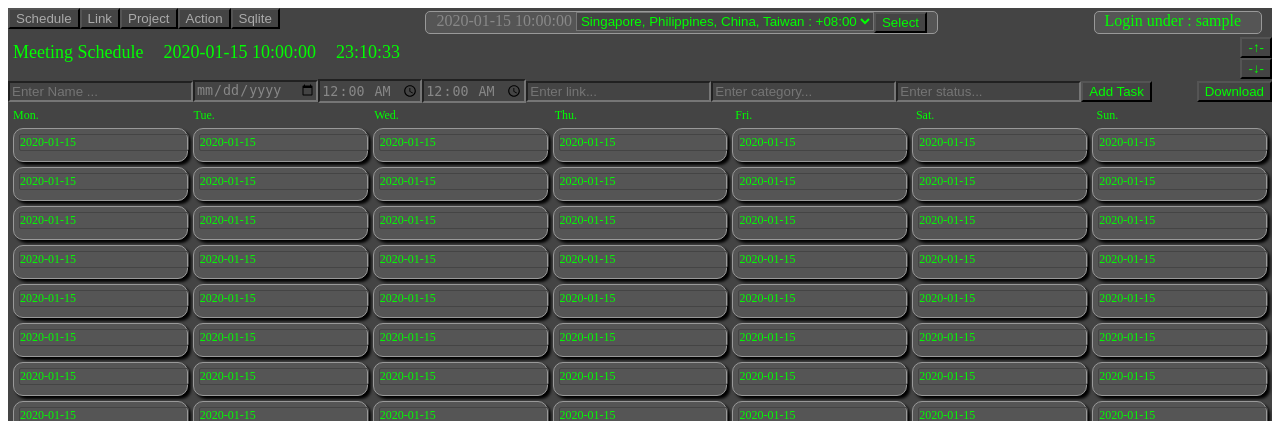
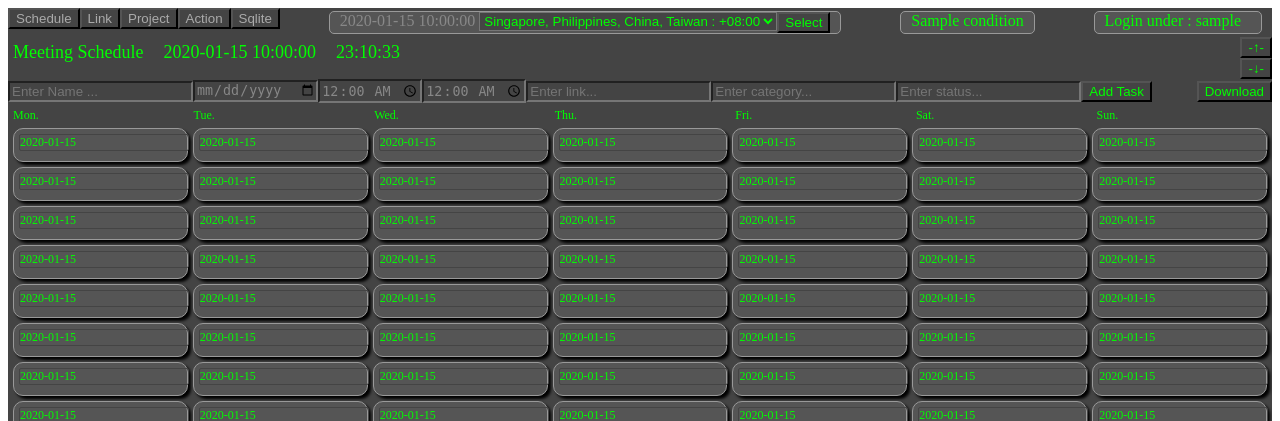
Before and after one commit to medaka46/render_test_00, a FastAPI app: template templates/schedule_indicate_00.html in a window 1280 px wide. Shown: the top 421 px of the page. Run offline with FastAPI, Linux system fonts and the light colour scheme; the template is opened without the code that fills it: most values are stand-ins (such as "Sample title", 1, 10 or a date in 2020).

```diff
--- a/api/main.py
+++ b/api/main.py
@@ -4,7 +4,7 @@ from fastapi.responses import HTMLResponse, JSONResponse, RedirectResponse, File
 from fastapi.templating import Jinja2Templates
 from sqlalchemy.orm import Session
 from sqlalchemy import desc
-from api.database import SessionLocal, engine, Base # Use absolute import
+from api.database import SessionLocal, engine, Base, ENVIRONMENT # Use absolute import
 from api.models import User, Schedule  # Use absolute import
 import pandas as pd
 from datetime import datetime, timedelta, timezone
@@ -45,6 +45,8 @@ templates = Jinja2Templates(directory="templates")
 # Create the database tables if they don't exist
 Base.metadata.create_all(bind=engine)
 
+condition = ""
+
 def get_db():
     db = SessionLocal()
     try:
@@ -80,12 +82,19 @@ async def login_signup(request: Request):
     request.session['project_id_order'] = 1
 
 
+    if ENVIRONMENT == 'production':
+        condition = "Production"
+    else:
+        condition = "Development"
+
+
+    print(condition)
 
 
     # Your logic here, for example, returning a signup or login page
     # return templates.TemplateResponse("test01.html", {"request": request, "message": message, "message_color": message_color})
     # print("login_signup.html")
-    return templates.TemplateResponse("login_signup.html", {"request": request, "message": message, "message_color": message_color, "request": request})
+    return templates.TemplateResponse("login_signup.html", {"request": request, "message": message, "message_color": message_color, "request": request, "condition": condition})
     # return templates.TemplateResponse("login_signup.html", {"request": request, "message": message, "message_color": message_color})
 
 # --------------------
@@ -178,12 +187,13 @@ async def check_user(request: Request, date_sequence = date_sequence, today_date
             "message_color": message_color,
             "skip": skip,
             "limit": limit,
-            "has_more": False  # or True based on your logic
+            "has_more": False,
+            "condition": condition# or True based on your logic
         })
     else:
         message = "Log in failed. Please try again"
         message_color = "#f00"
-        return templates.TemplateResponse("login_signup.html", {"request": request, "message": message, "message_color": message_color})
+        return templates.TemplateResponse("login_signup.html", {"request": request, "message": message, "message_color": message_color, "condition": condition})
 
 
 
@@ -302,7 +312,8 @@ async def schedule(request: Request, time_zone: str = "UTC", db: Session = Depen
         "has_more": has_more,
         "next_skip": skip + limit if has_more else None,
         "current_page": current_page,
-        "total_pages": total_pages
+        "total_pages": total_pages,
+        "condition": condition
     })
 
 
--- a/templates/base.html
+++ b/templates/base.html
@@ -513,12 +513,13 @@
 
 
 
+            <div class="clock1" id="testClick">
+                <div>{{ condition }}</div>
+            </div>
 
             <div class="clock1" id="testClick">
                 <div style="margin-right: 10px">Login under : {{ login_username }}</div>
                 <!-- <div id="clock"></div> -->
-
-
             </div>
         </div>
         <!-- <div class="title_00">Link List {{ today }}</div>
--- a/templates/schedule_indicate_00.html
+++ b/templates/schedule_indicate_00.html
@@ -20,6 +20,8 @@
 
     </div>
 
+    <div style="display: flex; align-items: center; width: 100%;">
+
         <form action="/schedule/add_task/" method="post" style="display: flex; align-items: center; width: 100%;">
             <input type="hidden" name="time_zone" value="{{ time_zone }}">
             <input type="text" name="name" placeholder="Enter Name ..." style="background-color: #444; color: #fff;" oninput="this.style.backgroundColor = this.value ? '#444' : '#fff'; this.style.color = '#999'">
@@ -30,12 +32,14 @@
             <input type="text" name="category" placeholder="Enter category..." style="background-color: #444; color: #fff;" oninput="this.style.backgroundColor = this.value ? '#444' : '#fff'; this.style.color = '#999'">
             <input type="text" name="status" placeholder="Enter status..." style="background-color: #444; color: #fff;" oninput="this.style.backgroundColor = this.value ? '#444' : '#fff'; this.style.color = '#999'">
             <button type="submit" style="background-color: #444; color: #0f0;">Add Task</button>
-        <div style="margin-left: auto;">
-            <form action="/download_db/" method="get">
+
+        </form>
+        <form action="/download_db/" method="get" style="margin-left: 10px;">
             <button type="submit" style="background-color: #444; color: #0f0;">Download</button>
         </form>
+
     </div>
-    </form>
+
 
     <!-- <form action="/schedule/add_task/" method="post" style="display: flex; align-items: center; width: 100%">
         <input type="hidden" name="time_zone" value="{{ time_zone }}">
```
Lines whose indentation alone changed are shown as unchanged.
